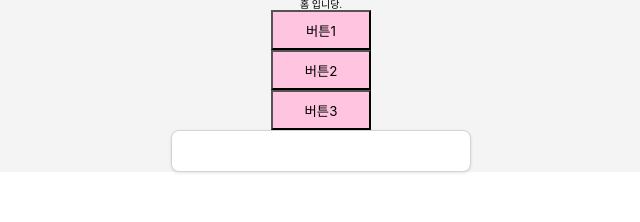
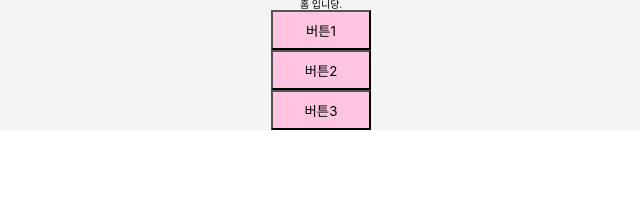
Before and after one commit to SUMSIMS-GITHUB-FOLLOW/github-follow-detection, a React (Vite) app: page / in a window 1280 px wide. Shown: the top 222 px of the page, without its empty margins (319-959 px from the left). Built offline with nearby package versions, Linux system fonts and the light colour scheme; a web font is replaced by a local one.

Commit message:
chore: 페이지에서 input 컴포넌트 제거

```diff
--- a/src/pages/home/index.tsx
+++ b/src/pages/home/index.tsx
@@ -1,6 +1,5 @@
 import { HomeContainer } from './styles';
 import { Button } from '@atoms';
-import Input from '../../components/atoms/Input';
 
 const index = () => {
   return (
@@ -9,7 +8,6 @@ const index = () => {
       <Button label="버튼1" />
       <Button label="버튼2" />
       <Button label="버튼3" />
-      <Input />
     </HomeContainer>
   );
 };
```
